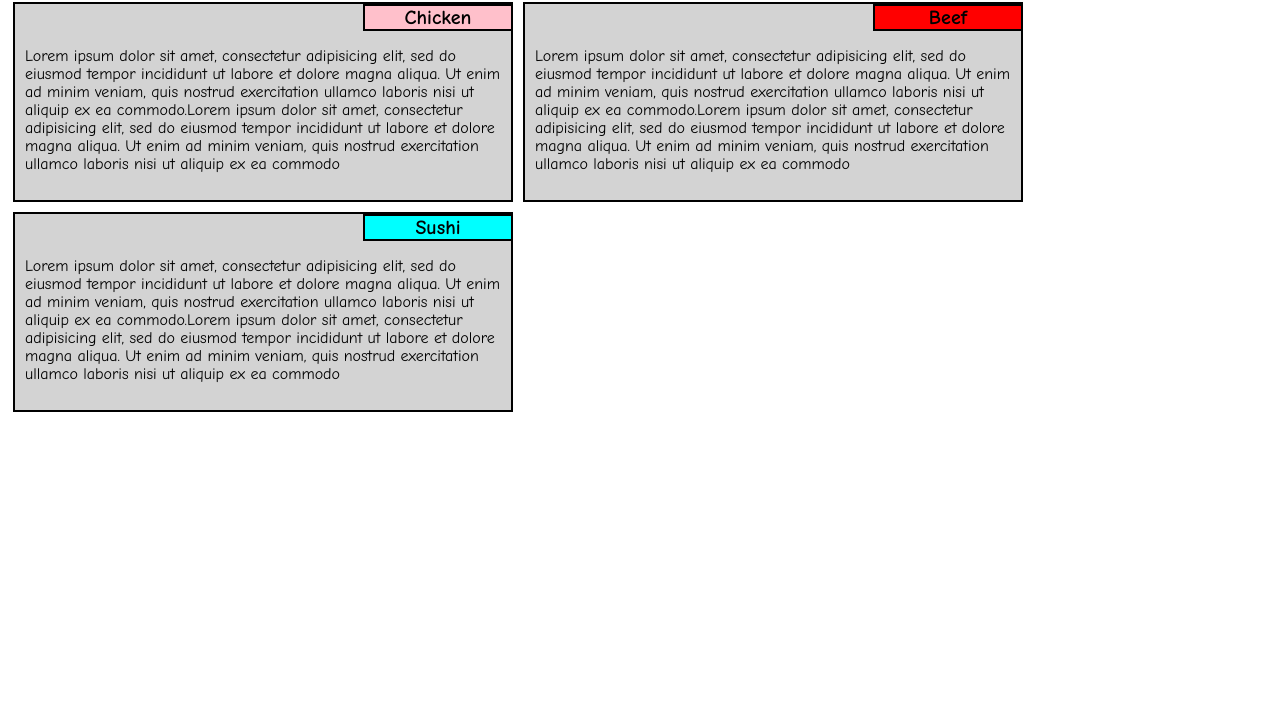
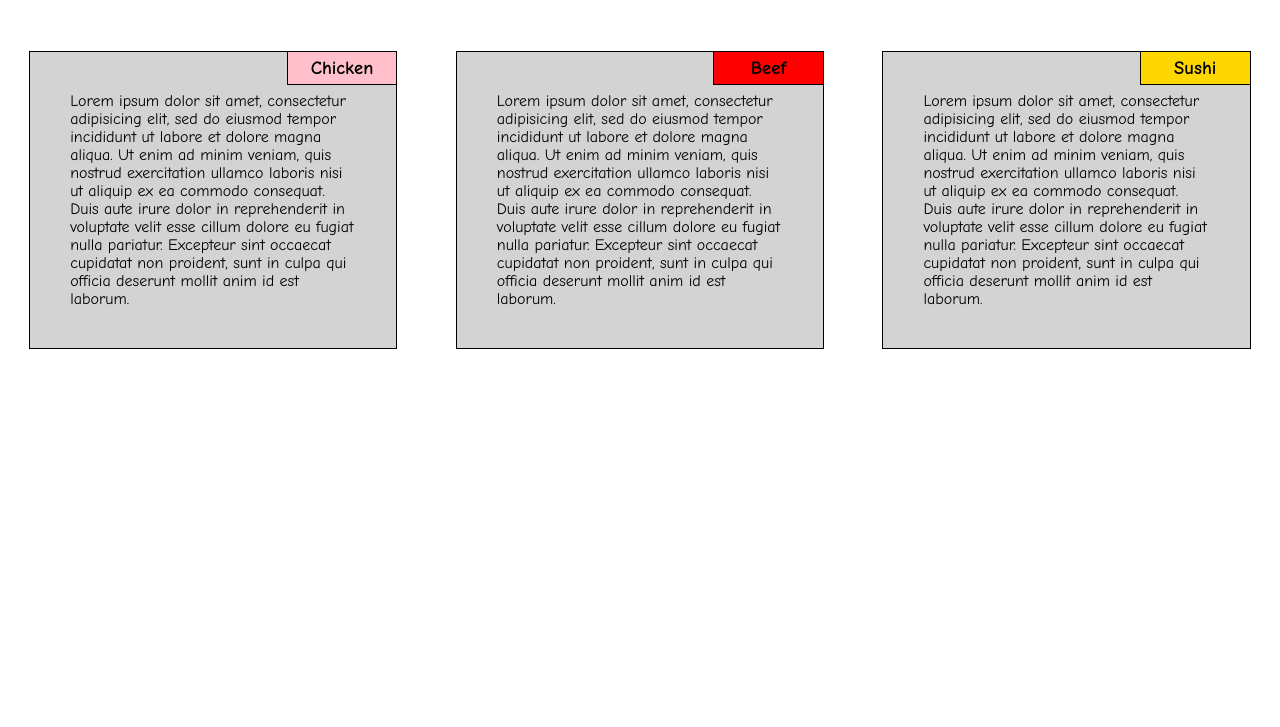
Before and after one commit to Deevine98/module2-solution, a plain HTML site: page index.html in a window 1280 px wide. Shown: the part 73-800 px from the top of the page. Drawn offline with Linux system fonts and the light colour scheme.

Commit message:
On branch master

```diff
--- a/css/style.css
+++ b/css/style.css
@@ -1,103 +1,95 @@
 * {
-	box-sizing: border-box;
-	padding: 0;
+    box-sizing: border-box;
+	font-family: Comic Sans MS, serif;
+    margin: 0;
+    padding: 0;
 }
+
+
 
 h1 {
 	text-align: center;
-	font-family: Comic Sans MS, serif;
-	font-size: 28px
+	font-size: 30px;
+	padding: 30px;
 }
 
-h2 {
+
+h3 {
+	border: 1px solid black;
+	padding: 5px 0px;
+	border-right: 10px;
+	border-top: 5px;
+	float: right;
+	width: 30%;
 	text-align: center;
-	font-size: 20px;
-	font-family: Comic Sans MS, serif;
-	font-size: 20px;
-	border: 2px solid black;
-	position: relative;
-	margin-top: 0;
-	padding-top: 0;
-	width: 150px;
-	left: 338px;
 }
 
 p {
-	font-family: Comic Sans MS, serif;
-}
-
-#Chicken {
-	position: relative;
-	background-color: lightgrey;
-	border: 2px solid black;
-	height: 200px;
-	padding: 10px;
-	width: 500px;
-	margin: 5px;
-	float: left;
-	padding-top: 0px;
-}
-
-#Header-1 {
-	background-color: pink;
-}
-
-#Beef {
-	background-color: lightgrey;
-	position: relative;
-	border: 2px solid black;
-	height: 200px;
-	padding: 10px;
-	width: 500px;
-	margin: 5px;
-	float: left;
-	padding-top: 0px;
-}
-
-#Header-2 {
-	background-color: red;
-}
-#Sushi {
-	background-color: lightgrey;
-	position: relative;
-	border: 2px solid black;
-	height: 200px;
-	padding: 10px;
-	width: 500px;
-	margin: 5px;
-	float: left;
-	padding-top: 0px;
-}
-
-#Header-3 {
-	background-color: cyan;
+	text-align: left;
+	margin: 40px;
+	font-size: 100%;
+	clear: right;
 }
 
 
 .container {
-	width: 100%;
+	background-color: lightgrey;
+	border: 1px solid black;
+	border-image: initial;
+	margin: 10px;
 }
+
+
+.chicken {
+	background-color: pink;
+}
+
+.beef {
+	background-color: red;
+}
+
+.sushi {
+	background-color: gold;
+}
+
 
 /*Desktop*/
 @media (min-width: 992px) {
-	#Chicken #Beef #Sushi {
-		width: 33.3%;
-		float: left;
+	.col-lg-4 {
+   		width: 33.33%;
+ }
+
+}
+@media (min-width: 992px) {
+	.col-lg-1, .col-lg-2, .col-lg-3, .col-lg-4, .col-lg-5, .col-lg-6, .col-lg-7, .col-lg-8, .col-lg-9, .col-lg-10, .col-lg-11, .col-lg-12 {
+	    float: left;
+	    padding: 1.5%;
+}
+
+/*Tablet*/
+@media (max-width: 991px) and (min-width: 768px) {
+	.col-md-6 {
+		width: 50%;
 	}
 }
 
-/*Tablet*/
-@media (min-width: 768px) and (min-width: 991px) {
-	#Chicken #Beef #Sushi{
-		width: 50%;
+@media (max-width: 991px) and (min-width: 768px) {
+	.col-md-1, .col-md-2, .col-md-3, .col-md-4, .col-md-5, .col-md-6, .col-md-7, .col-md-8, .col-md-9, .col-md-10,  .col-md-11, .col-md-12 {
 		float: left;
+		padding: 1.5%;
 	}
 }
 
-/*Phone*/
-@media (min-width: 767px) {
-	#Chicken #Beef #Sushi {
-		width: 100%;
-		float: left;
+/*Mobile*/
+@media (max-width: 767px) {
+	.col-sm-12 {
+		width: 25%;
 	}
 }
+
+@media (max-width: 767px) {
+	.col-sm-1, .col-sm-2, .col-sm-3, .col-sm-4, .col-sm-5, .col-sm-6, .col-sm-7, .col-sm-8, .col-sm-9, .col-sm-10, .col-sm-11, .col-sm-12 {
+		float: left;
+		padding: 1.5%;
+	}
+}
--- a/index.html
+++ b/index.html
@@ -1,38 +1,49 @@
 <!DOCTYPE html>
 <html>
 <head>
+	<meta charset="utf-8">
+	<meta name="view-port" content="width=device-width, initial-scale=1.0">
 	<title>Assignment Solution for Module 2</title>
-	<link rel="stylesheet" type="text/css" href="./css/style.css">
+	<link rel="stylesheet" href="css/style.css">
 </head>
 <body>
 	<h1>Our Menu</h1>
 
+<section class="col-lg-4 col-md-6 col-sm-12">
 	<div class="container">
-		<div id="Chicken">
-			<h2 id="Header-1">Chicken</h2>
+		<h3 class="chicken">Chicken</h3>
 		<p>Lorem ipsum dolor sit amet, consectetur adipisicing elit, sed do eiusmod
 		tempor incididunt ut labore et dolore magna aliqua. Ut enim ad minim veniam,
-			quis nostrud exercitation ullamco laboris nisi ut aliquip ex ea commodo.Lorem ipsum dolor sit amet, consectetur adipisicing elit, sed do eiusmod
-			tempor incididunt ut labore et dolore magna aliqua. Ut enim ad minim veniam,
-			quis nostrud exercitation ullamco laboris nisi ut aliquip ex ea commodo</p>
+		quis nostrud exercitation ullamco laboris nisi ut aliquip ex ea commodo
+		consequat. Duis aute irure dolor in reprehenderit in voluptate velit esse
+		cillum dolore eu fugiat nulla pariatur. Excepteur sint occaecat cupidatat non
+		proident, sunt in culpa qui officia deserunt mollit anim id est laborum.</p>
 	</div>
+</section>
 
-		<div id="Beef">
-			<h2 id="Header-2">Beef</h2>
+<section class="col-lg-4 col-md-6 col-sm-12">
+	<div class="container">
+		<h3 class="beef">Beef</h3>
 		<p>Lorem ipsum dolor sit amet, consectetur adipisicing elit, sed do eiusmod
 		tempor incididunt ut labore et dolore magna aliqua. Ut enim ad minim veniam,
-			quis nostrud exercitation ullamco laboris nisi ut aliquip ex ea commodo.Lorem ipsum dolor sit amet, consectetur adipisicing elit, sed do eiusmod
-			tempor incididunt ut labore et dolore magna aliqua. Ut enim ad minim veniam,
-			quis nostrud exercitation ullamco laboris nisi ut aliquip ex ea commodo</p>
+		quis nostrud exercitation ullamco laboris nisi ut aliquip ex ea commodo
+		consequat. Duis aute irure dolor in reprehenderit in voluptate velit esse
+		cillum dolore eu fugiat nulla pariatur. Excepteur sint occaecat cupidatat non
+		proident, sunt in culpa qui officia deserunt mollit anim id est laborum.</p>
 	</div>
+</section>
 
-		<div id="Sushi">
-			<h2 id="Header-3">Sushi</h2>
+<section class="col-lg-4 col-md-6 col-sm-12">
+	<div class="container">
+		<h3 class="sushi">Sushi</h3>
 		<p>Lorem ipsum dolor sit amet, consectetur adipisicing elit, sed do eiusmod
 		tempor incididunt ut labore et dolore magna aliqua. Ut enim ad minim veniam,
-			quis nostrud exercitation ullamco laboris nisi ut aliquip ex ea commodo.Lorem ipsum dolor sit amet, consectetur adipisicing elit, sed do eiusmod
-			tempor incididunt ut labore et dolore magna aliqua. Ut enim ad minim veniam,
-			quis nostrud exercitation ullamco laboris nisi ut aliquip ex ea commodo</p>
+		quis nostrud exercitation ullamco laboris nisi ut aliquip ex ea commodo
+		consequat. Duis aute irure dolor in reprehenderit in voluptate velit esse
+		cillum dolore eu fugiat nulla pariatur. Excepteur sint occaecat cupidatat non
+		proident, sunt in culpa qui officia deserunt mollit anim id est laborum.</p>
 	</div>
+</section>
+
 </body>
 </html>
```
Lines whose indentation alone changed are shown as unchanged.
